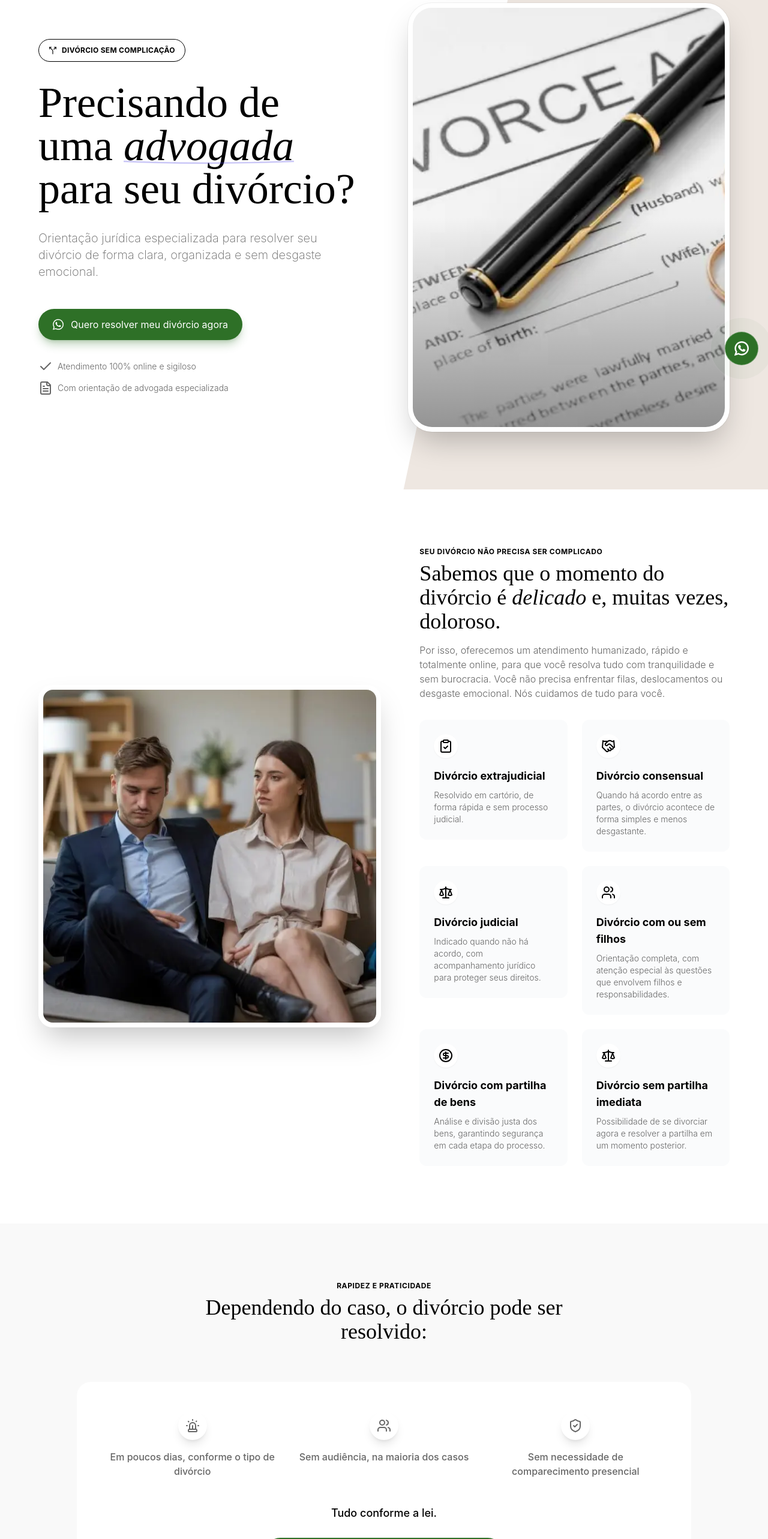
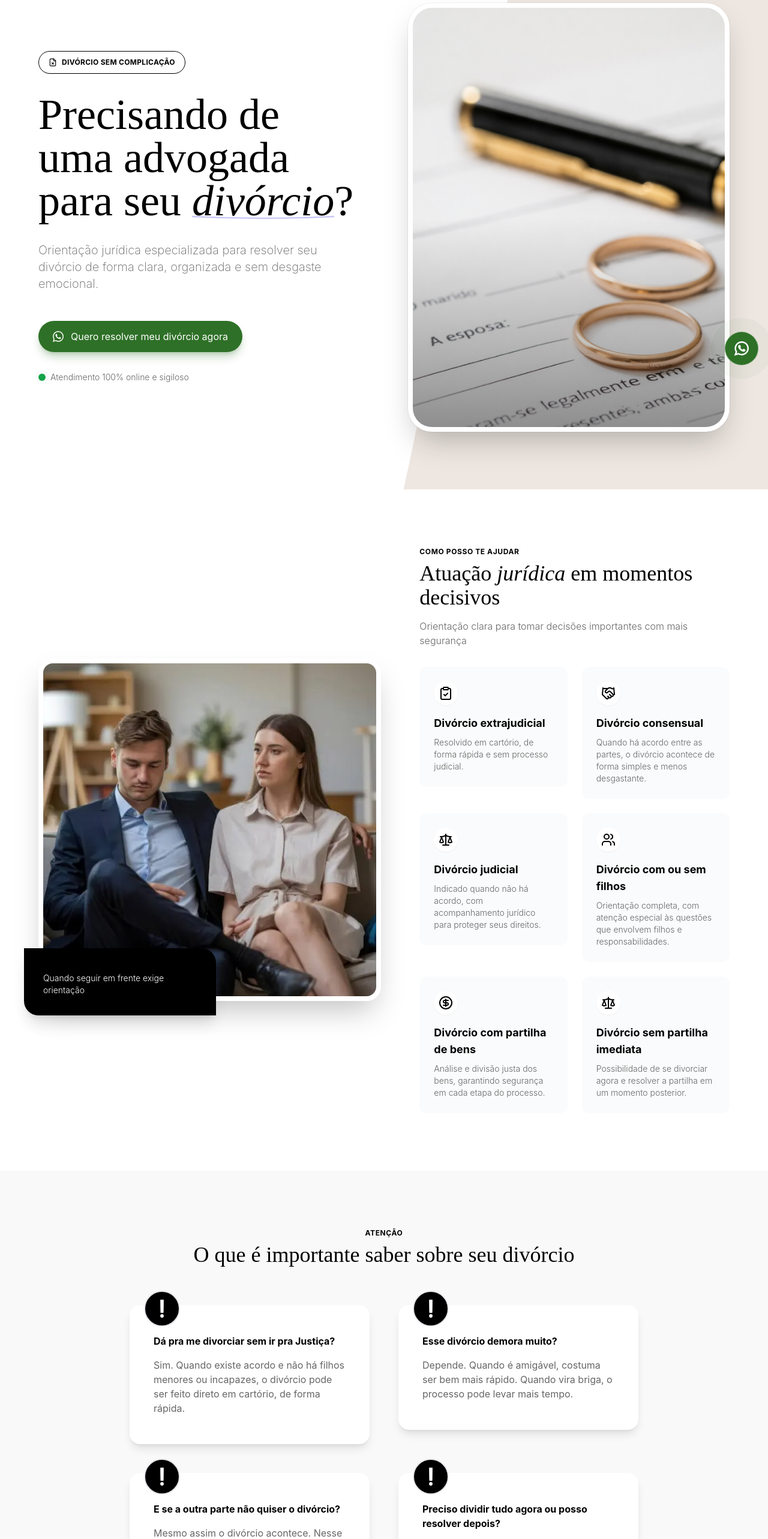
Before and after one commit to Paper-Street-Softwares/LPS-Divorcio-Luciana, a React (Vite) app: page /#home in a window 1280 px wide. Shown: the part 175-2741 px from the top of the page at 60% size. Built offline with nearby package versions, Linux system fonts and the light colour scheme.

Commit message:
fix: Copy

```diff
--- a/src/components/sections/HeroTemplateNovo.jsx
+++ b/src/components/sections/HeroTemplateNovo.jsx
@@ -13,6 +13,7 @@ import {
   Users,
   Split,
   FileText,
+  FileX,
 } from 'lucide-react'
 import content from '../../content/content'
 import SectionArea from '../sectionElements/SectionArea'
@@ -132,7 +133,7 @@ function HeroTemplateNovo({
               >
                 <span>
                   {/* <MapPin className="w-4 h-4" /> */}
-                  <Split width={14} />
+                  <FileX width={14} />
                 </span>
                 {content.texts.hero.miniTag}
               </div>
@@ -199,19 +200,21 @@ function HeroTemplateNovo({
                 <span
                   className={`font-secondFont font-light flex gap-2 items-center ${textOpacity}`}
                 >
-                  <span>
-                    <Check />
-                  </span>{' '}
+                  <div className="relative flex ">
+                    <span className="animate-ping absolute inline-flex h-full w-full rounded-full bg-green-600 opacity-75"></span>
+                    <span className="relative inline-flex rounded-full h-3 w-3 bg-green-600"></span>
+                  </div>
                   {content.texts.hero.obsHero.text}
                 </span>
 
                 {obsTwo && (
                   <span
-                    className={`font-secondFont font-light flex gap-2 items-center ${textOpacity}`}
+                    className={`font-secondFont font-light flex gap-2 items-start ${textOpacity}`}
                   >
-                    <span>
-                      <FileText />
-                    </span>{' '}
+                    <div className="relative flex ">
+                      <span className="animate-ping absolute inline-flex h-full w-full rounded-full bg-green-600 opacity-75"></span>
+                      <span className="relative inline-flex rounded-full h-3 w-3 bg-green-600"></span>
+                    </div>
                     {content.texts.hero.obsHero.textTwo}
                   </span>
                 )}
--- a/src/content/content.jsx
+++ b/src/content/content.jsx
@@ -114,9 +114,9 @@ const content = {
       miniTag: 'DIVÓRCIO SEM COMPLICAÇÃO',
       title: (
         <h1>
-          Precisando de uma{' '}
+          Precisando de uma advogada para seu{' '}
           <span className="destaque relative italic font-light">
-            advogada{' '}
+            divórcio
             <span>
               <svg
                 className="hero-underline absolute bottom-2 left-0 w-full h-3 text-accent/30 hidden desktop1:flex"
@@ -144,7 +144,7 @@ const content = {
               </svg>
             </span>
           </span>
-          para seu divórcio?
+          ?
         </h1>
       ),
       subtitle: (
@@ -188,44 +188,49 @@ const content = {
       },
     },
     important: {
-      miniTag: 'A_Definir',
-      title: 'A_Definir',
+      miniTag: 'Atenção',
+      title: 'O que é importante saber sobre seu divórcio',
       cards: {
         card1: {
-          title: 'A_Definir',
-          paragraph: 'A_Definir',
+          title: 'Dá pra me divorciar sem ir pra Justiça?',
+          paragraph:
+            'Sim. Quando existe acordo e não há filhos menores ou incapazes, o divórcio pode ser feito direto em cartório, de forma rápida.',
         },
         card2: {
-          title: 'A_Definir',
-          paragraph: 'A_Definir',
+          title: 'Esse divórcio demora muito?',
+          paragraph:
+            'Depende. Quando é amigável, costuma ser bem mais rápido. Quando vira briga, o processo pode levar mais tempo.',
         },
         card3: {
-          title: 'A_Definir',
-          paragraph: 'A_Definir',
+          title: 'E se a outra parte não quiser o divórcio?',
+          paragraph:
+            'Mesmo assim o divórcio acontece. Nesse caso, ele é feito pela Justiça, com acompanhamento jurídico pra proteger seus direitos.',
         },
         card4: {
-          title: 'A_Definir',
-          paragraph: 'A_Definir',
+          title: 'Preciso dividir tudo agora ou posso resolver depois?',
+          paragraph:
+            'Você pode se divorciar primeiro e deixar a partilha dos bens pra um outro momento, se for melhor pra você.',
         },
       },
-      fraseObs: 'A_Definir',
-      ctaButtonText: 'A_Definir',
+      fraseObs:
+        'Entre em contato conosco e lhe daremos todo o suporte necessário',
+      ctaButtonText: 'Falar conosco agora pelo WhatsApp',
     },
     features: {
-      miniTag: 'Seu divórcio não precisa ser complicado',
+      miniTag: 'COMO POSSO TE AJUDAR',
       title: (
         <h1>
-          Sabemos que o momento do divórcio é
-          <span className="destaque italic font-light"> delicado</span> e,
-          muitas vezes, doloroso.
+          Atuação
+          <span className="destaque italic font-light"> jurídica</span> em
+          momentos decisivos
         </h1>
       ),
       subtitle:
-        'Por isso, oferecemos um atendimento humanizado, rápido e totalmente online, para que você resolva tudo com tranquilidade e sem burocracia. Você não precisa enfrentar filas, deslocamentos ou desgaste emocional. Nós cuidamos de tudo para você.',
+        'Orientação clara para tomar decisões importantes com mais segurança',
       imgFeatures: imgFeatures,
       alt: 'imagem representativa da Seção Serviços',
-      titleMessageFeature: 'A_Definir',
-      subtitleMessageFeature: 'A_Definir',
+      titleMessageFeature: '',
+      subtitleMessageFeature: 'Quando seguir em frente exige orientação',
       cards: {
         card1: {
           title: 'Divórcio extrajudicial',
--- a/src/pages/Index.jsx
+++ b/src/pages/Index.jsx
@@ -52,16 +52,16 @@ export default function Index() {
 
         <main>
           {/* LCP — NÃO usar lazy */}
-          <HeroTemplateNovo colorMode={colorMode} obs={true} obsTwo={true} />
+          <HeroTemplateNovo colorMode={colorMode} obs={true} obsTwo={false} />
           {/* Lazy sections */}
           <Suspense fallback={null}>
             <FeaturesNovaTemplate
               colorMode={colorMode}
-              frasesDestaque={false}
+              frasesDestaque={true}
               accordion={false}
             />
-            <Speed colorMode={colorMode} />
-            {/* <Important colorMode={colorMode} /> */}
+            {/* <Speed colorMode={colorMode} /> */}
+            <Important colorMode={colorMode} />
 
             <AboutNovoTemplate
               colorMode={colorMode}
```
Also changed, not shown: src/assets/imgs/hero/lawHero.webp, src/assets/imgs/hero/lawHeroMobile.webp.
